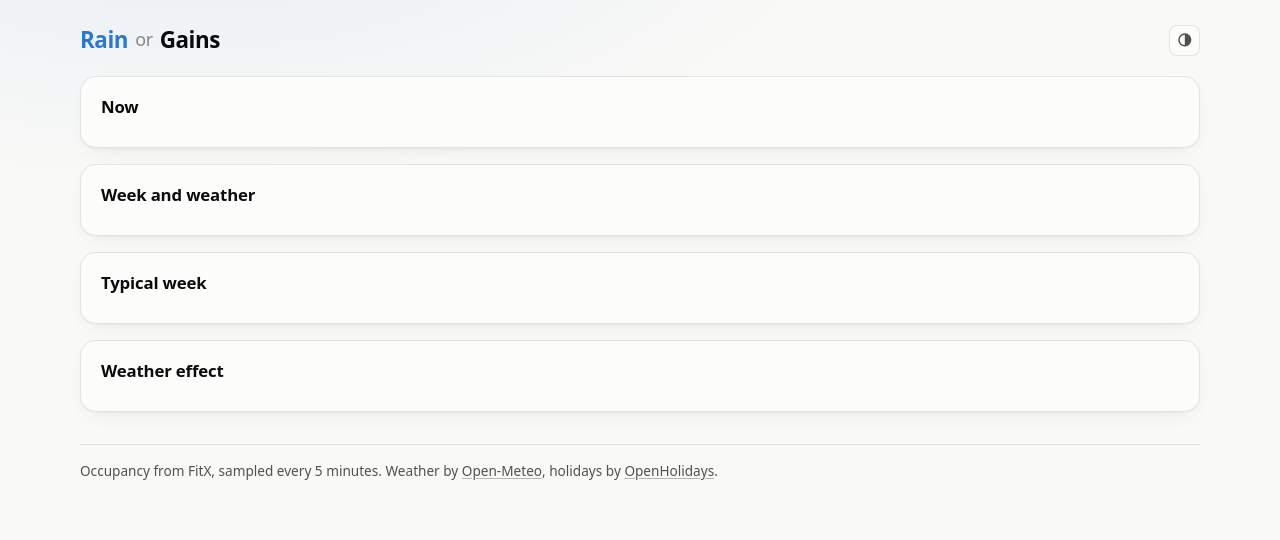
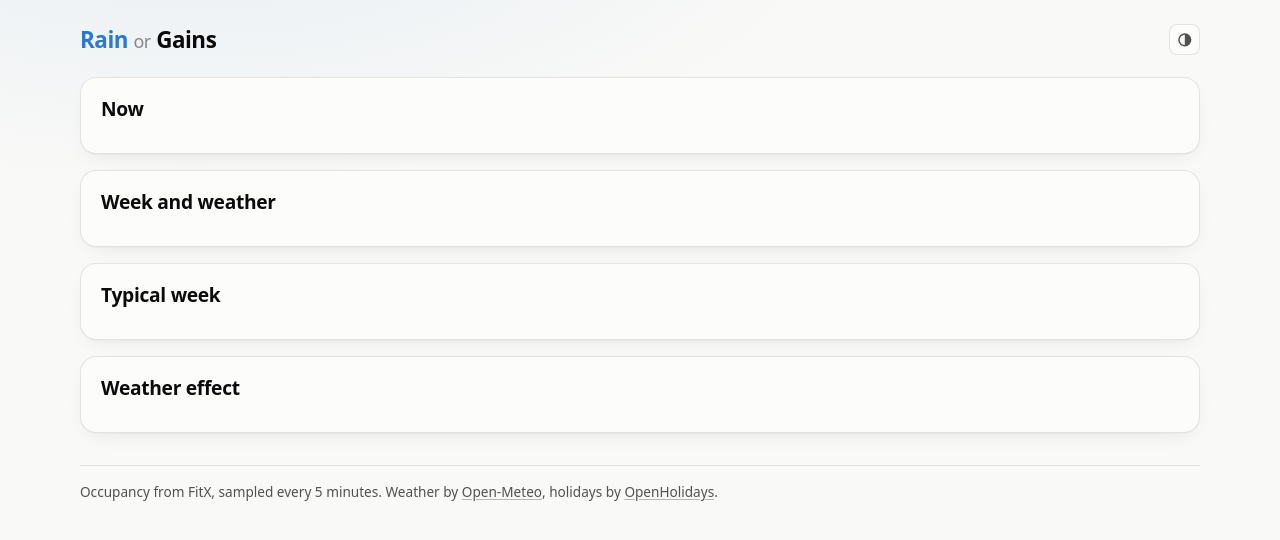
Before and after one commit to kridijaw/rains-or-gains, a website with bundled scripts: page web/index.html in a window 1280 px wide. Built offline with nearby package versions, Linux system fonts and the light colour scheme.

Commit message:
fix(web): align the header title and studio name
Centring the two boxes left the larger title and the studio name on
different baselines; the header now aligns them by baseline. The h1
flex layout only spaced the removed icons, so it goes. View titles
are slightly larger to stand apart from chart captions.

```diff
--- a/web/style.css
+++ b/web/style.css
@@ -78,16 +78,13 @@ body {
 .site-header {
   display: flex;
   flex-wrap: wrap;
-  align-items: center;
+  align-items: baseline;
   gap: 0.5rem 1rem;
   margin: 0.5rem 0 1.25rem;
   animation: rise 0.6s var(--ease) both;
 }
 
 h1 {
-  display: flex;
-  align-items: center;
-  gap: 0.45rem;
   font-size: 1.4rem;
   letter-spacing: -0.02em;
   margin: 0;
@@ -111,9 +108,10 @@ h2 {
   display: flex;
   flex-wrap: wrap;
   align-items: baseline;
-  font-size: 1.05rem;
-  letter-spacing: -0.01em;
-  margin: 0 0 0.75rem;
+  font-size: 1.2rem;
+  font-weight: 650;
+  letter-spacing: -0.015em;
+  margin: 0 0 0.85rem;
 }
 
 :focus-visible {
```
